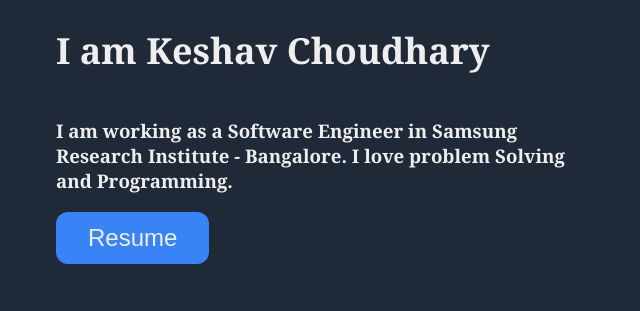
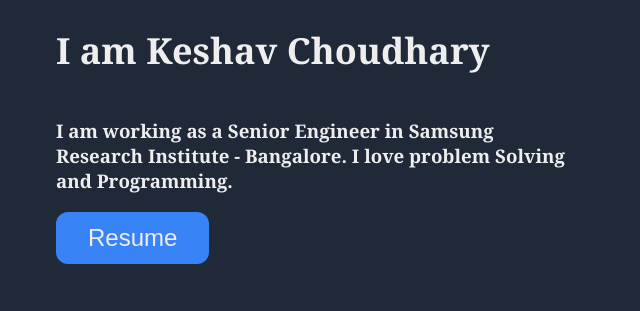
Before and after one commit to Keshav7aug/Keshav7aug.github.io, a plain HTML site: page index.html in a window 1280 px wide. Shown: the part 170-481 px from the top of the page, 72-712 px from the left. Drawn offline with Linux system fonts and the light colour scheme.

Commit message:
updated position
updated position from Software Engineer to Senior Engineer

```diff
--- a/index.html
+++ b/index.html
@@ -19,7 +19,7 @@
                     I am Keshav Choudhary
                 </h1>
                 <h3>
-                    I am working as a Software Engineer in Samsung Research Institute - Bangalore.
+                    I am working as a Senior Engineer in Samsung Research Institute - Bangalore.
                     I love problem Solving and Programming.
                 </h3>
                 <button  onclick="window.location.href = 'https://drive.google.com/file/d/1q-Ox-AoDgLF80fNqIUNVLrTYB6-u8MFB/view?usp=sharing';">
```
